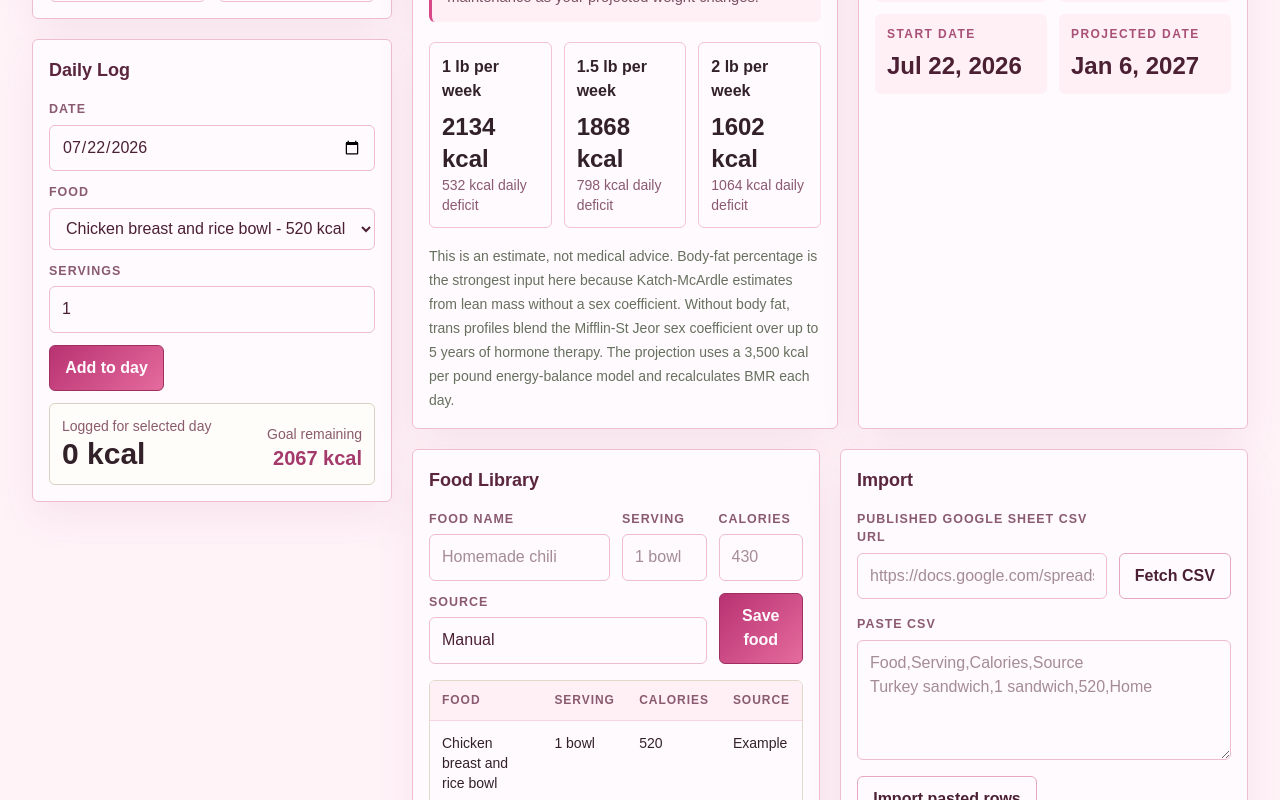
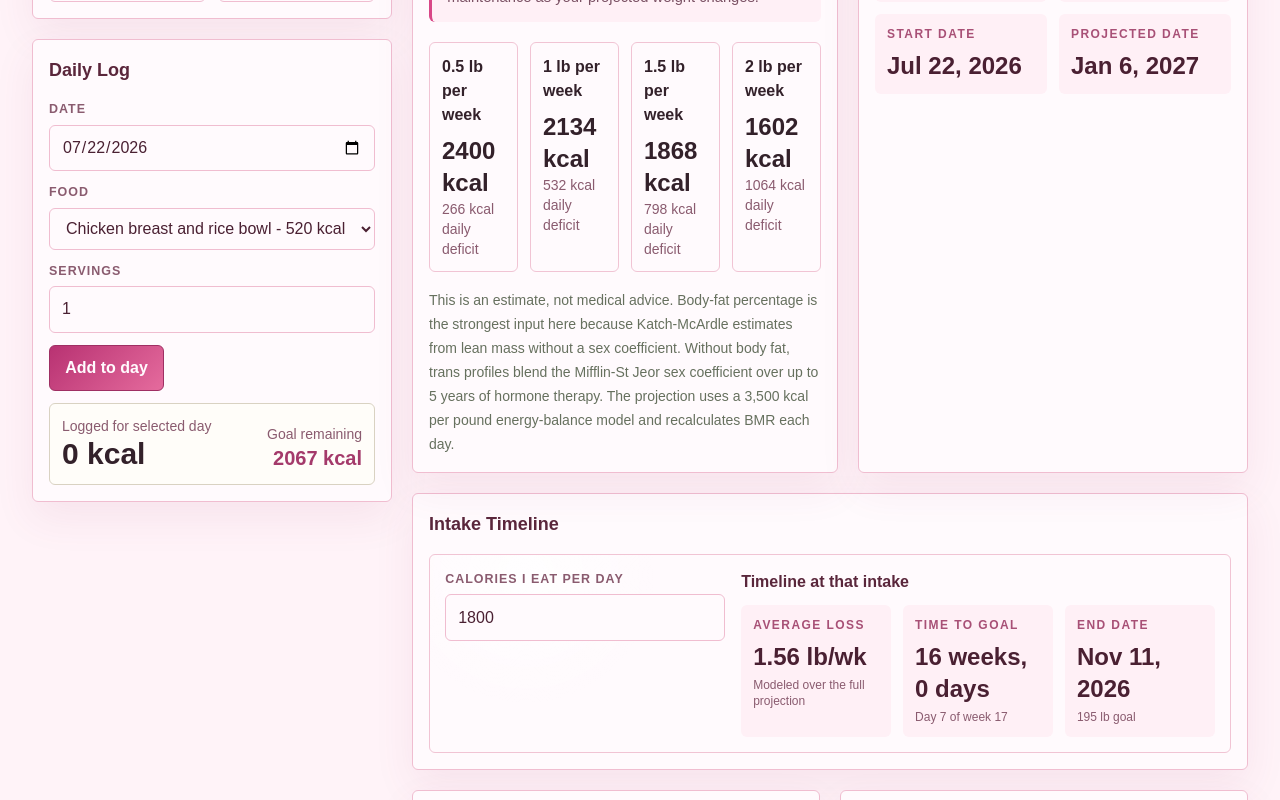
Before and after one commit to adamantius7877/sakuracalculator, a Next.js app: page / in a window 1280 px wide. Shown: the part 760-1560 px from the top of the page. Built offline with nearby package versions, Linux system fonts and the light colour scheme.

Commit message:
Add intake timeline projection

```diff
--- a/app/globals.css
+++ b/app/globals.css
@@ -361,6 +361,32 @@ textarea {
   color: #4a2032;
 }
 
+.scenario-panel {
+  border: 1px solid #f1c4d4;
+  border-radius: 6px;
+  background:
+    radial-gradient(circle at 12% 10%, rgba(255, 255, 255, 0.9), transparent 8rem),
+    #fffafd;
+  padding: 0.95rem;
+}
+
+.scenario-panel .field {
+  align-self: start;
+}
+
+.scenario-panel h3 {
+  margin: 0 0 0.7rem;
+  color: #5a263b;
+  font-size: 1rem;
+  font-weight: 700;
+}
+
+.scenario-grid {
+  display: grid;
+  gap: 0.75rem;
+  grid-template-columns: repeat(3, minmax(0, 1fr));
+}
+
 .result,
 .entry {
   display: grid;
@@ -437,6 +463,10 @@ table th {
 }
 
 @media (max-width: 720px) {
+  .scenario-grid {
+    grid-template-columns: 1fr;
+  }
+
   .entry,
   .result {
     grid-template-columns: 1fr;
--- a/app/page.tsx
+++ b/app/page.tsx
@@ -20,6 +20,7 @@ type Profile = {
   activity: ActivityKey;
   goalWeightLb: number;
   goalWeeks: number;
+  plannedDailyCalories: number;
 };
 
 type Food = {
@@ -86,6 +87,7 @@ const defaultProfile: Profile = {
   activity: "light",
   goalWeightLb: 195,
   goalWeeks: 24,
+  plannedDailyCalories: 1800,
 };
 
 const starterFoods: Food[] = [
@@ -267,6 +269,84 @@ function caloriesForWeeklyLoss(profile: Profile, poundsPerWeek: number) {
   return caloriesForGoal(targetProfile).calories;
 }
 
+function projectTimelineForCalories(profile: Profile, dailyCalories: number) {
+  const target = Math.max(80, profile.goalWeightLb);
+  const startingWeight = profile.weightLb;
+  const maxDays = 3650;
+
+  if (!Number.isFinite(dailyCalories) || dailyCalories <= 0) {
+    return {
+      canReachGoal: false,
+      reason: "Enter daily calories to calculate a timeline.",
+      days: 0,
+      finalWeight: startingWeight,
+      averageWeeklyLoss: 0,
+    };
+  }
+
+  if (startingWeight <= target) {
+    return {
+      canReachGoal: true,
+      reason: "Goal already reached.",
+      days: 0,
+      finalWeight: startingWeight,
+      averageWeeklyLoss: 0,
+    };
+  }
+
+  let weight = startingWeight;
+  let previousWeight = weight;
+
+  for (let day = 1; day <= maxDays; day += 1) {
+    const tdee = estimateTdee(profile, weight);
+    const deficit = tdee - dailyCalories;
+    weight -= deficit / CALORIES_PER_POUND;
+
+    if (weight <= target) {
+      const lost = startingWeight - target;
+      return {
+        canReachGoal: true,
+        reason: "",
+        days: day,
+        finalWeight: weight,
+        averageWeeklyLoss: lost / (day / 7),
+      };
+    }
+
+    if (day % 30 === 0) {
+      const monthlyChange = previousWeight - weight;
+      previousWeight = weight;
+      if (monthlyChange < 0.05) {
+        break;
+      }
+    }
+  }
+
+  return {
+    canReachGoal: false,
+    reason:
+      "At this intake, the projection does not reach your goal within 10 years.",
+    days: maxDays,
+    finalWeight: weight,
+    averageWeeklyLoss: Math.max(0, (startingWeight - weight) / (maxDays / 7)),
+  };
+}
+
+function formatDuration(days: number) {
+  const wholeWeeks = Math.floor(days / 7);
+  const extraDays = days % 7;
+  const weekLabel = wholeWeeks === 1 ? "week" : "weeks";
+  const dayLabel = extraDays === 1 ? "day" : "days";
+  return `${wholeWeeks} ${weekLabel}, ${extraDays} ${dayLabel}`;
+}
+
+function formatWeekDay(days: number) {
+  if (days === 0) return "Today";
+  const week = Math.floor(days / 7) + 1;
+  const day = days % 7 || 7;
+  return `Day ${day} of week ${week}`;
+}
+
 function parseCsv(text: string) {
   const rows: string[][] = [];
   let row: string[] = [];
@@ -399,19 +479,29 @@ export default function Home() {
     const bmr = estimateBmr(profile);
     const tdee = estimateTdee(profile);
     const goal = caloriesForGoal(profile);
+    const plannedTimeline = projectTimelineForCalories(
+      profile,
+      profile.plannedDailyCalories,
+    );
     return {
       bmr,
       tdee,
       maintain: tdee,
+      loseHalf: caloriesForWeeklyLoss(profile, 0.5),
       loseOne: caloriesForWeeklyLoss(profile, 1),
       loseOneHalf: caloriesForWeeklyLoss(profile, 1.5),
       loseTwo: caloriesForWeeklyLoss(profile, 2),
       goal,
+      plannedTimeline,
     };
   }, [profile]);
 
   const remainingToday = calculator.goal.calories - todayTotal;
   const projectedEndDate = addDaysIso(projectionStartDate, calculator.goal.days);
+  const plannedEndDate = addDaysIso(
+    projectionStartDate,
+    calculator.plannedTimeline.days,
+  );
   const goalMetricLabel = calculator.goal.isBelowRecommended
     ? "Goal floor"
     : "Goal pace";
@@ -687,7 +777,8 @@ export default function Home() {
                 It is separate from the fixed 1, 1.5, and 2 lb/week cards, and it recalculates expected
                 maintenance as your projected weight changes.
               </div>
-              <div className="mt-5 grid gap-3 md:grid-cols-3">
+              <div className="mt-5 grid gap-3 md:grid-cols-2 xl:grid-cols-4">
+                <Milestone label="0.5 lb per week" calories={calculator.loseHalf} deficit={calculator.tdee - calculator.loseHalf} />
                 <Milestone label="1 lb per week" calories={calculator.loseOne} deficit={calculator.tdee - calculator.loseOne} />
                 <Milestone label="1.5 lb per week" calories={calculator.loseOneHalf} deficit={calculator.tdee - calculator.loseOneHalf} />
                 <Milestone label="2 lb per week" calories={calculator.loseTwo} deficit={calculator.tdee - calculator.loseTwo} />
@@ -748,6 +839,45 @@ export default function Home() {
               </div>
             </Panel>
           </section>
+
+          <Panel title="Intake Timeline">
+            <div className="scenario-panel">
+              <div className="grid gap-4 lg:grid-cols-[280px_minmax(0,1fr)]">
+                <NumberField
+                  label="Calories I eat per day"
+                  value={profile.plannedDailyCalories}
+                  onChange={(value) => updateProfile("plannedDailyCalories", value)}
+                />
+                <div>
+                  <h3>Timeline at that intake</h3>
+                  {calculator.plannedTimeline.canReachGoal ? (
+                    <div className="scenario-grid">
+                      <Readout
+                        label="Average loss"
+                        value={`${calculator.plannedTimeline.averageWeeklyLoss.toFixed(2)} lb/wk`}
+                        note="Modeled over the full projection"
+                      />
+                      <Readout
+                        label="Time to goal"
+                        value={formatDuration(calculator.plannedTimeline.days)}
+                        note={formatWeekDay(calculator.plannedTimeline.days)}
+                      />
+                      <Readout
+                        label="End date"
+                        value={formatProjectionDate(plannedEndDate)}
+                        note={`${profile.goalWeightLb} lb goal`}
+                      />
+                    </div>
+                  ) : (
+                    <div className="warning">
+                      {calculator.plannedTimeline.reason} Estimated average loss is{" "}
+                      {calculator.plannedTimeline.averageWeeklyLoss.toFixed(2)} lb/week.
+                    </div>
+                  )}
+                </div>
+              </div>
+            </div>
+          </Panel>
 
           <section className="grid gap-5 xl:grid-cols-2">
             <Panel title="Food Library">
```
